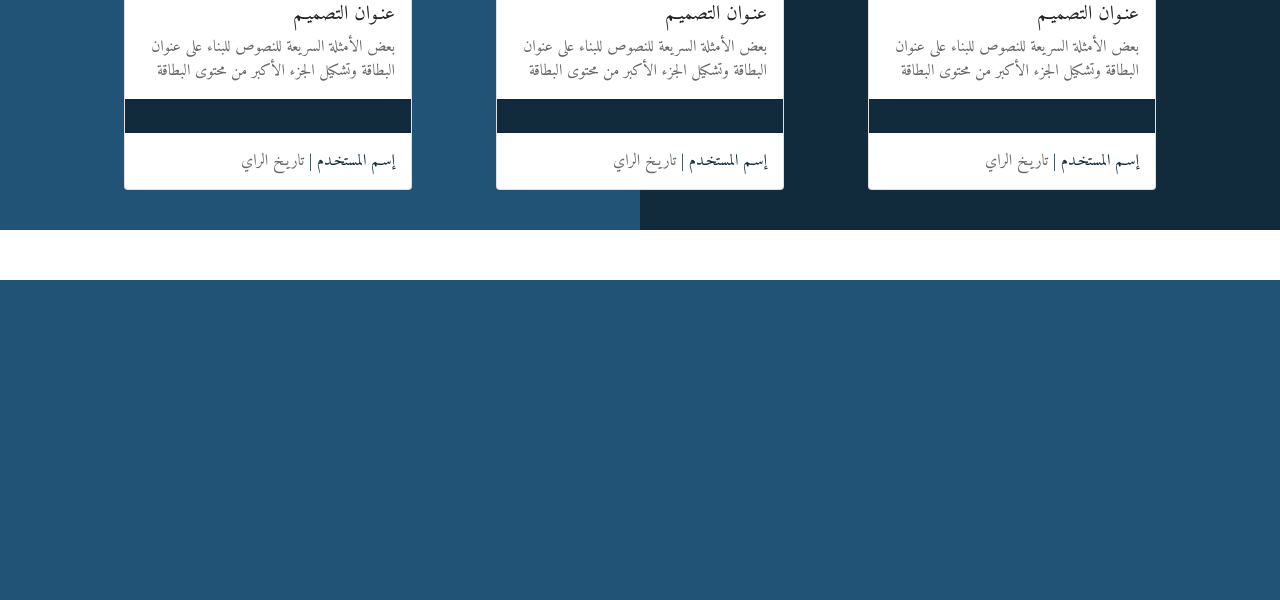
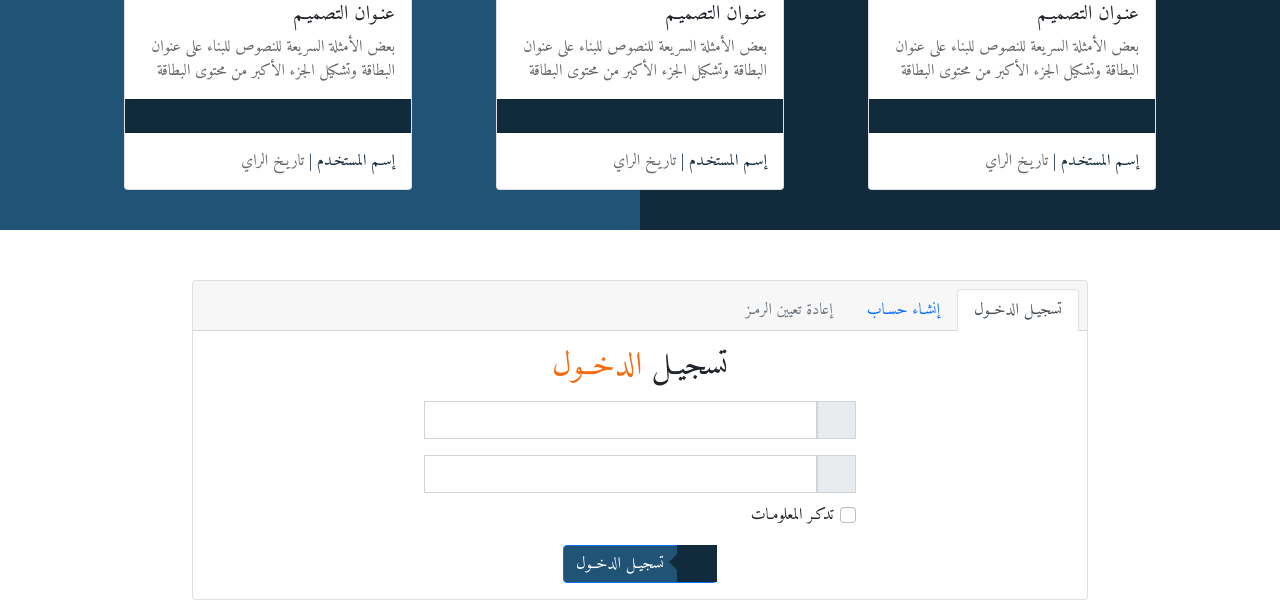
Before and after one commit to Abdelilah-Riouj/old_portfolio, a PHP site: page / in a window 1280 px wide. Shown: the part 2601-3201 px from the top of the page. Before the commit the page ends 2881 px from the top, so only its background shows below. Run offline with PHP 8.4, Linux system fonts and the light colour scheme; some libraries are stand-ins or nearby versions; some web fonts are replaced.

Commit message:
ADD Login on the homepage

```diff
--- a/index.php
+++ b/index.php
@@ -125,7 +125,41 @@
       </div>
   </div>
   <div class="join">
-
+    <div class="card text-center">
+      <div class="card-header">
+        <ul class="nav nav-tabs card-header-tabs">
+          <li class="nav-item">
+            <a class="nav-link active" aria-current="true" href="#">تسجيـل الدخــول</a>
+          </li>
+          <li class="nav-item">
+            <a class="nav-link" href="#">إنشـاء حسـاب</a>
+          </li>
+          <li class="nav-item">
+            <a class="nav-link disabled">إعادة تعيين الرمـز</a>
+          </li>
+        </ul>
+      </div>
+      <div class="card-body">
+        <div class="login">
+          <h2>تسجيـل <span>الدخــول</span> </h2>
+          <div class="input-group mt-3">
+            <label for="" class="input-group-text"><i class="fa fa-envelope"></i></label>
+            <input type="text" class="form-control">
+          </div>
+          <div class="input-group mt-3">
+            <label for="" class="input-group-text"><i class="fa fa-eye"></i></label>
+            <input type="text" class="form-control">
+          </div>
+          <div class="form-check">
+            <input class="form-check-input" type="checkbox" value="" id="flexCheckDefault">
+            <label class="form-check-label" for="flexCheckDefault">
+                            تدكـر المعلومـات
+            </label>
+          </div>
+          <button type="submit" class="btn btn-primary mt-2"><span><i class="fa fa-arrow-right-to-bracket"></i></span><label>تسجيـل الدخــول</label></button>
+        </div>
+      </div>
+    </div>
   </div>
 <?php
   include $temp . "footer.php";
--- a/layout/css/main.css
+++ b/layout/css/main.css
@@ -337,5 +337,70 @@
   color: #666666;
 }
 * .join {
-  height: 50px;
+  margin-top: 50px;
+  width: 70%;
+  margin-right: 15%;
 }
+* .join .login h2 span {
+  color: #F66B0E;
+}
+* .join .login .input-group {
+  width: 50%;
+  margin: 0 auto;
+}
+* .join .login .input-group label {
+  border-radius: 0 3px 3px 0;
+}
+* .join .login .input-group label svg {
+  color: #205375;
+}
+* .join .login .input-group input {
+  border-radius: 3px 0 0 3px;
+}
+* .join .login .form-check {
+  width: 50%;
+  margin: 10px auto;
+  display: -webkit-box;
+  display: -ms-flexbox;
+  display: flex;
+  -webkit-box-pack: start;
+      -ms-flex-pack: start;
+          justify-content: flex-start;
+}
+* .join .login .form-check .form-check-label {
+  margin-right: 30px;
+}
+* .join .login button {
+  position: relative;
+  background: #205375;
+}
+* .join .login button span {
+  position: absolute;
+  right: -1px;
+  top: -1px;
+  width: 40px;
+  height: 103%;
+  background: #112B3C;
+  color: snow;
+  display: -webkit-box;
+  display: -ms-flexbox;
+  display: flex;
+  -webkit-box-pack: center;
+      -ms-flex-pack: center;
+          justify-content: center;
+  -webkit-box-align: center;
+      -ms-flex-align: center;
+          align-items: center;
+}
+* .join .login button span::after {
+  position: absolute;
+  content: "";
+  border-style: solid;
+  border-width: 8px;
+  border-color: transparent #122b3c transparent transparent;
+  left: -16px;
+  top: 25%;
+}
+* .join .login button label {
+  margin-right: 40px;
+}
```
Also changed, not shown: layout/css/main.sass (+48 -1 lines).
